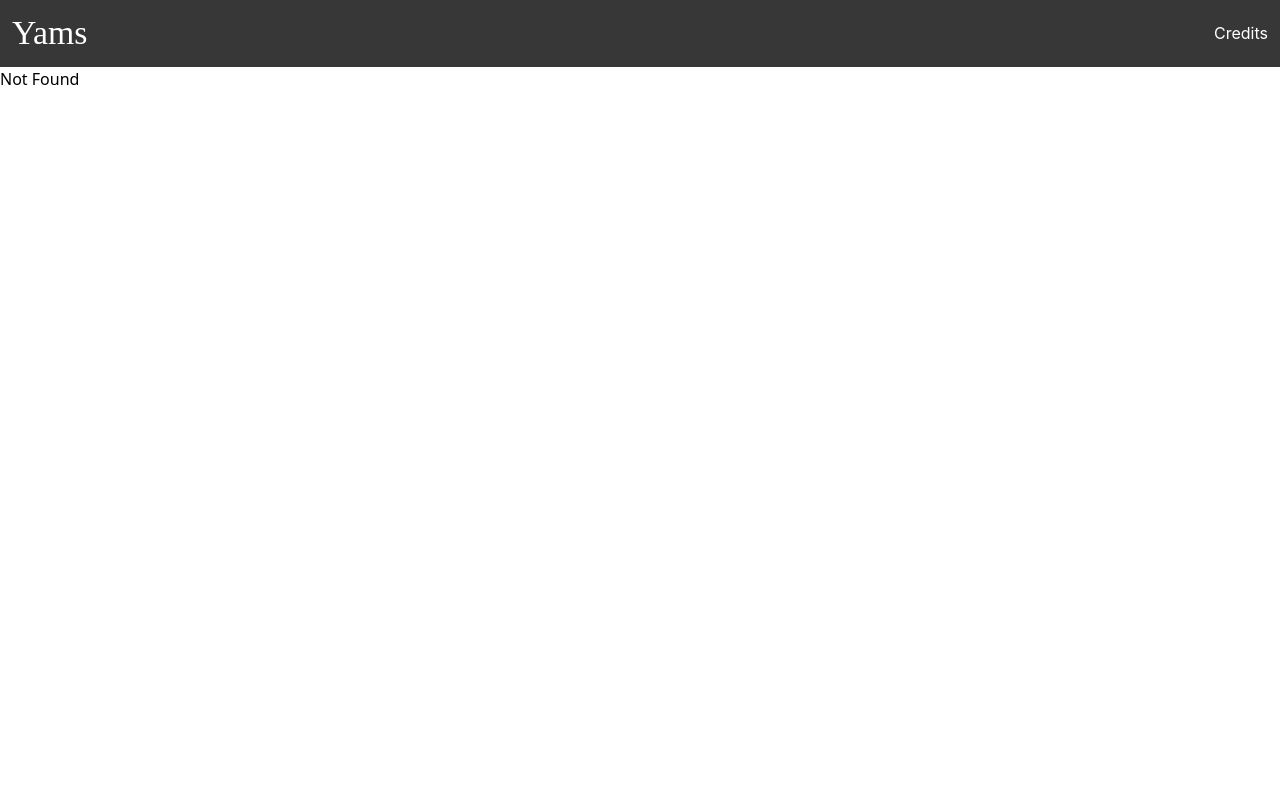
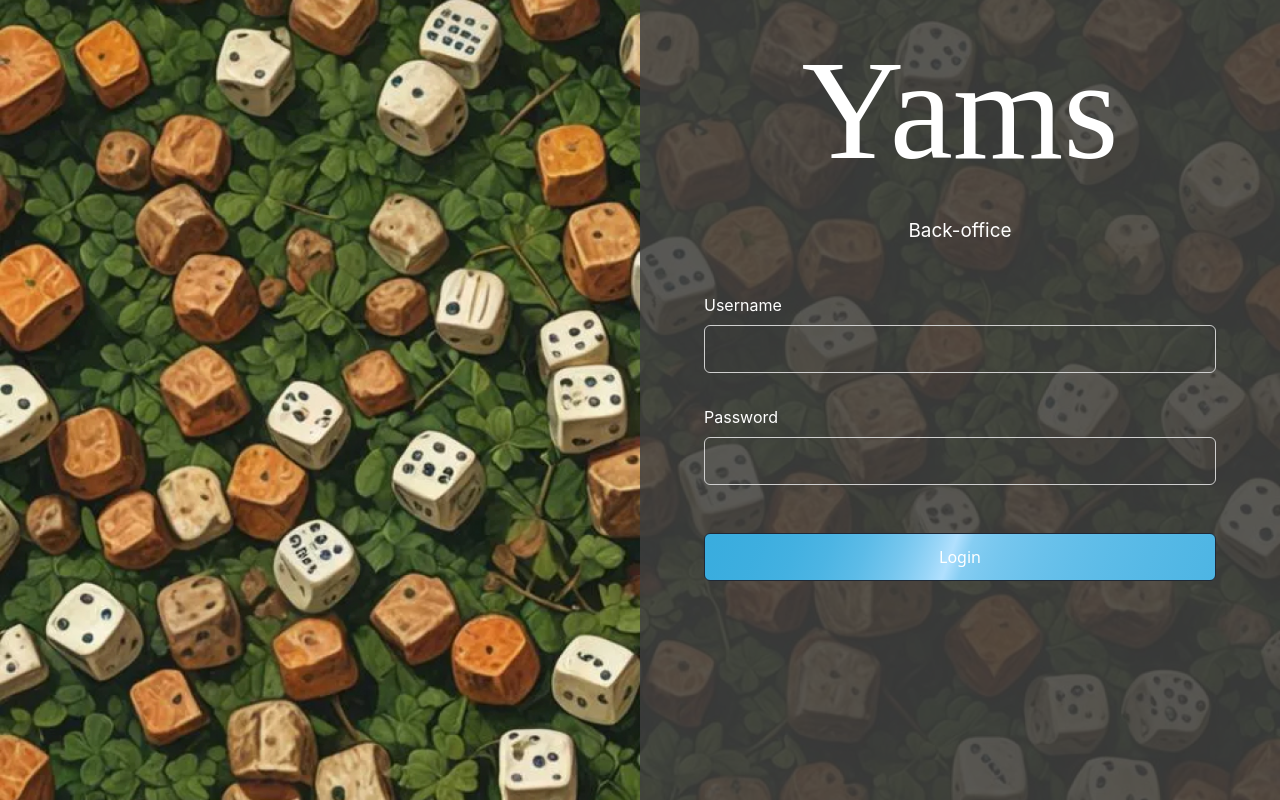
Before and after one commit to Merce213/3WA-Yams-Game, a React (Vite) app in the folder yams-front/: page /login in a window 1280 px wide. Before the commit this address had no page. Built offline with nearby package versions, Linux system fonts and the light colour scheme; a web font is replaced by a local one.

Commit message:
[YAMS-006] Login page for the back office admin (#4)

```diff
--- a/yams-front/src/App.jsx
+++ b/yams-front/src/App.jsx
@@ -1,11 +1,13 @@
 import { Route, Routes } from "react-router-dom";
 import Home from "./pages/Home";
 import LayoutNav from "./components/LayoutNav";
+import Login from "./pages/Login";
 
 const App = () => {
 	return (
 		<Routes>
 			<Route path="/" element={<Home />} />
+			<Route path="/login" element={<Login />} />
 			<Route
 				path="*"
 				element={
--- /dev/null
+++ b/yams-front/src/pages/Login.jsx
@@ -0,0 +1,96 @@
+import { useState } from "react";
+
+const Login = () => {
+	const [username, setUsername] = useState("");
+	const [password, setPassword] = useState("");
+
+	const handleChange = (e) => {
+		const { name, value } = e.target;
+		if (name === "username") {
+			setUsername(value);
+		} else if (name === "password") {
+			setPassword(value);
+		}
+	};
+
+	const handleSubmit = (e) => {
+		e.preventDefault();
+
+		const data = {
+			username,
+			password,
+		};
+
+		console.log(data);
+	};
+
+	return (
+		<main>
+			<section className="relative bg-yams-dice h-[100dvh] w-full bg-cover bg-no-repeat overflow-hidden">
+				<div className="absolute right-0 top-0 w-full h-full md:w-2/4 bg-[#3F3F3F]/85 bg-left-top">
+					<div className="container p-3 flex flex-col pt-16 items-center gap-12 justify-center h-2/3">
+						<div className="flex flex-col justify-center items-center">
+							<h1 className="text-white font-yams-title text-6xl">
+								Yams
+							</h1>
+
+							<h2 className="text-white font-yams-body text-base">
+								Back-office
+							</h2>
+						</div>
+
+						<div className="w-full max-w-lg">
+							<form
+								className="flex flex-col gap-8"
+								onSubmit={handleSubmit}
+							>
+								<div>
+									<label
+										htmlFor="username"
+										className="text-white font-yams-body"
+									>
+										Username
+									</label>
+									<input
+										type="text"
+										id="username"
+										name="username"
+										value={username}
+										onChange={handleChange}
+										className="w-full h-12 px-3 py-2 mt-2 rounded-md border border-[#CFCFCF] bg-transparent text-white font-yams-body focus:outline-none focus:ring-2 focus:ring-gray-400 focus:ring-offset-2 focus:ring-offset-gray-50"
+									/>
+								</div>
+
+								<div>
+									<label
+										htmlFor="password"
+										className="text-white font-yams-body mt-2"
+									>
+										Password
+									</label>
+									<input
+										type="password"
+										id="password"
+										name="password"
+										value={password}
+										onChange={handleChange}
+										className="w-full h-12 px-3 py-2 mt-2 rounded-md border border-[#CFCFCF] bg-transparent text-white font-yams-body focus:outline-none focus:ring-2 focus:ring-gray-400 focus:ring-offset-2 focus:ring-offset-gray-50"
+									/>
+								</div>
+
+								<button
+									type="submit"
+									className="flex h-12 animate-background-shine delay-1000 items-center justify-center rounded-md border border-gray-800 bg-[linear-gradient(110deg,#38ACDE,45%,#B1E0FE,55%,#38ACDE)] bg-[length:200%_100%] px-12 py-4 font-medium text-white transition-colors focus:outline-none focus:ring-2 focus:ring-gray-400 focus:ring-offset-2 focus:ring-offset-gray-50 mt-4"
+								>
+									Login
+								</button>
+							</form>
+						</div>
+					</div>
+				</div>
+			</section>
+		</main>
+	);
+};
+
+export default Login;
```
